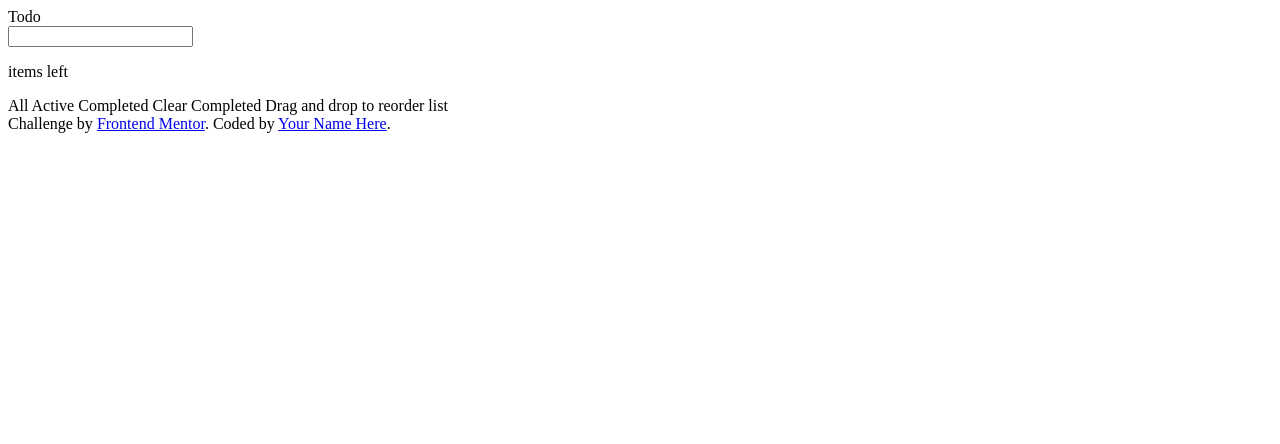
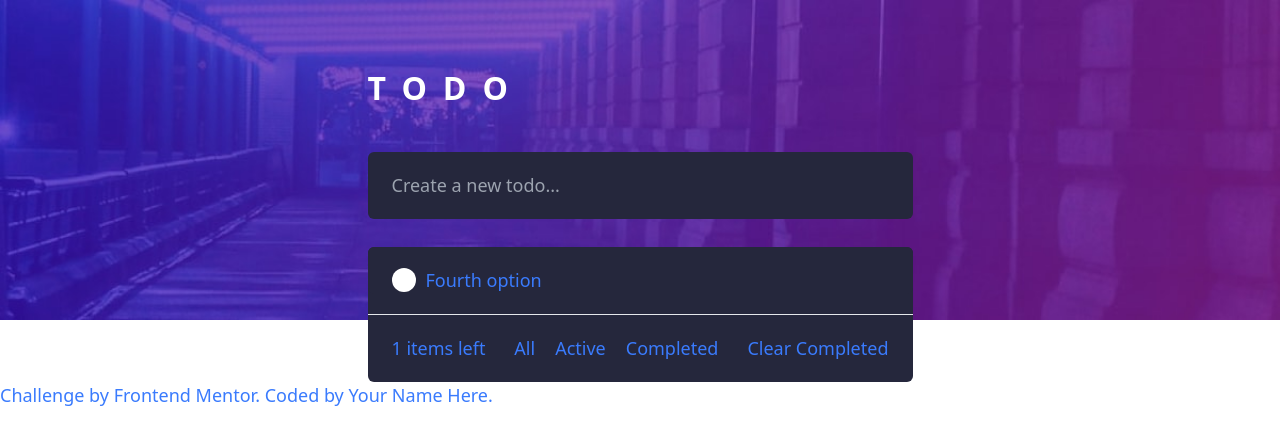
Before and after one commit to sijandahal/Todo-JS, a website: page index.html in a window 1280 px wide. Drawn offline with Linux system fonts and the light colour scheme.

Commit message:
added css for the design

```diff
--- a/index.html
+++ b/index.html
@@ -11,24 +11,59 @@
       sizes="32x32"
       href="./images/favicon-32x32.png"
     />
+    <link rel="preconnect" href="https://fonts.googleapis.com" />
+    <link rel="preconnect" href="https://fonts.gstatic.com" crossorigin />
+    <link
+      href="https://fonts.googleapis.com/css2?family=Josefin+Sans:wght@400;700&display=swap"
+      rel="stylesheet"
+    />
+    <link rel="stylesheet" href="./dist/output.css" />
     <script src="./script.js" defer></script>
     <title>Frontend Mentor | Todo app</title>
   </head>
   <body>
-    Todo
-    <div class="form-wrapper">
-      <form class="form-todo">
-        <input type="text" class="todoinput" id="todoinput" />
-      </form>
-      <div class="todo--list">
-        <ul class="todo--items"></ul>
+    <header class="bg-no-repeat bg-cover pb-80"></header>
+    <main class="max-w-[37.0625rem] w-full mx-auto px-6 relative -mt-64">
+      <div class="wrapper">
+        <div class="mb-10 top-wrapper">
+          <h1 class="text-[2rem] uppercase tracking-[1rem] font-bold text-white">Todo</h1>
+        </div>
+        <form class="form-todo">
+          <input
+            type="text"
+            class="w-full px-6 py-5 rounded-md todoinput bg-dark-desaturated-blue" placeholder="Create a new todo..."
+            id="todoinput"
+          />
+        </form>
+        <div class="w-full rounded-md todo--list bg-dark-desaturated-blue mt-7">
+          <ul class="mb-5 todo--items">
+            <li>
+     <input id="styled-checkbox-4" type="checkbox" value="value4" class = "custom-checkbox">
+    <label for="styled-checkbox-4">Fourth option</label>
+
+
+     </li>
+          </ul>
+            <div class="relative flex justify-between bottom--wrapper md:order-1">
+          <p class="todo-length"><span></span> items left</p>
+
+          <div class="completed md:order-3">
+            <a href="#">Clear Completed</a>
+          </div>
+          <div class="absolute left-0 flex justify-center gap-5 px-6 py-5 transition-all rounded-md -bottom-24 state md:order-2 md:static bg-dark-desaturated-blue md:bg-transparent md:p-0 ">
+            <a href="#" class="all">All</a>
+            <a href="#" class="active">Active</a>
+            <a href="#" class="completed">Completed</a>
+          </div>
+        </div>
+        </div>
+
+
       </div>
-    </div>
-    <div class="bottom--wrapper">
-      <p class="todo-length"><span></span> items left</p>
-    </div>
+    </main>
+
     <!-- Add dynamic number -->
-    All Active Completed Clear Completed Drag and drop to reorder list
+
 
     <div class="attribution">
       Challenge by
--- a/script.js
+++ b/script.js
@@ -1,3 +1,8 @@
+window.addEventListener("load", () => {
+    const todoListLength = document.querySelectorAll(".todo--items li").length;
+    todoLength.innerHTML = todoListLength;
+})
+
 let form = document.querySelector(".form-todo");
 let inputValue = document.querySelector(".todoinput");
 const todoItems = document.querySelector(".todo--items");
@@ -6,11 +11,15 @@ const todoLength = document.querySelector(".todo-length span");
 form.addEventListener("submit", (e) => {
   e.preventDefault();
   let todoListItemsValue = inputValue.value;
+  if (todoListItemsValue == "") {
+    alert("Please enter something");
+    return;
+  }
   console.log(todoListItemsValue);
 
   todoItems.innerHTML += `
     <li>
-      <input type = "checkbox" id = "${todoListItemsValue}" />
+      <input type = "checkbox" id = "${todoListItemsValue}" class = "custom-checkbox"/>
       <label for = "${todoListItemsValue}">
       ${todoListItemsValue}
       </label>
@@ -19,7 +28,8 @@ form.addEventListener("submit", (e) => {
   `;
   inputValue.value = "";
 
-  //   console.log(document.querySelectorAll(".todo--items li").length);
   const todoListLength = document.querySelectorAll(".todo--items li").length;
   todoLength.innerHTML = todoListLength;
+
+
 });
--- /dev/null
+++ b/src/input.css
@@ -0,0 +1,91 @@
+@tailwind base;
+@tailwind components;
+@tailwind utilities;
+
+@layer base {
+  body {
+    @apply text-primary-color;
+    font-family: Proxima Nova, system-ui, sans-serif;
+    font-size: 18px;
+  }
+}
+
+header {
+  background-image: url("../images/bg-desktop-dark.jpg");
+}
+
+.todo--items {
+  @apply  rounded-md bg-dark-desaturated-blue;
+}
+
+.todo--items li, .bottom--wrapper {
+   @apply px-6 py-5;
+}
+
+.todo--items li:last-child {
+    padding-bottom: 0;
+}
+
+.bottom--wrapper {
+    @apply border-t;
+}
+.todo--items li:not(:last-child) {
+  @apply pb-5 mb-5 border-b;
+}
+.custom-checkbox {
+  position: absolute;
+  opacity: 0;
+}
+.custom-checkbox + label {
+  position: relative;
+  cursor: pointer;
+  padding: 0;
+}
+.custom-checkbox + label:before {
+  content: "";
+  margin-right: 10px;
+  display: inline-block;
+  vertical-align: text-top;
+  width: 24px;
+  height: 24px;
+  background: white;
+  border-radius: 100%;
+}
+.custom-checkbox:hover + label:before {
+  background: pink;
+}
+.custom-checkbox:focus + label:before {
+  box-shadow: 0 0 0 3px rgba(0, 0, 0, 0.12);
+}
+.custom-checkbox:checked + label:before {
+  background: pink;
+}
+.custom-checkbox:disabled + label {
+  color: #b8b8b8;
+  cursor: auto;
+}
+.custom-checkbox:disabled + label:before {
+  box-shadow: none;
+  background: #ddd;
+}
+.custom-checkbox:checked + label:after {
+  content: "";
+  position: absolute;
+  left: 6px;
+  top: 12px;
+  background: white;
+  width: 2px;
+  height: 2px;
+  box-shadow: 2px 0 0 white, 4px 0 0 white, 4px -2px 0 white, 4px -4px 0 white,
+    4px -6px 0 white, 4px -8px 0 white;
+  transform: rotate(45deg);
+}
+
+@media (max-width:767px) {
+    .bottom--wrapper {
+        flex-wrap: wrap;
+    }
+    .state {
+        width: 100%;
+    }
+}
--- /dev/null
+++ b/tailwind.config.js
@@ -0,0 +1,32 @@
+/** @type {import('tailwindcss').Config} */
+module.exports = {
+  content: ["**.{html,js}"],
+  theme: {
+    extend: {
+      colors: {
+        'primary-color': 'hsl(220,98%,61%)',
+        "gradient-color-one": "hsl(192,100%,67%)",
+      "gradient-color-two":"hsl(280,87%,65%)",
+      //lighttheme
+      "light-gray":"hsl(0,0%,98%)",
+      "light-bluish":"hsl(236,33%,92%)",
+      "light-gray":"hsl(236,33%,92%)",
+      "dark-grayish-blue":"hsl(236,9%,61%)",
+      "very-dark-grayish-blue":"hsl(235,19%,35%)",
+      //darktheme
+      "dark-blue":"hsl(235,21%,11%)",
+      "dark-desaturated-blue":"hsl(235,24%,19%)",
+      "light-grayish-blue":"hsl(234,39%,85%)",
+      "light-grayish-blue-hover":"hsl(236,33%,92%)",
+      "dark--theme--dark-grayish-blue":"hsl(234,11%,52%)",
+      "dark-theme-very-dark-grayish-blue":"hsl(233,14%,35%)",
+      "dark-theme-very-dark-grayish-blue2":"hsl(237,14%,26%)",
+      },
+      container: {
+        center: true,
+        padding: "1.5625rem"
+      },
+    },
+  },
+  plugins: [],
+};
```
Also changed, not shown: package.json (added, +21 -0 lines), dist/output.css (added), 1 other file.
